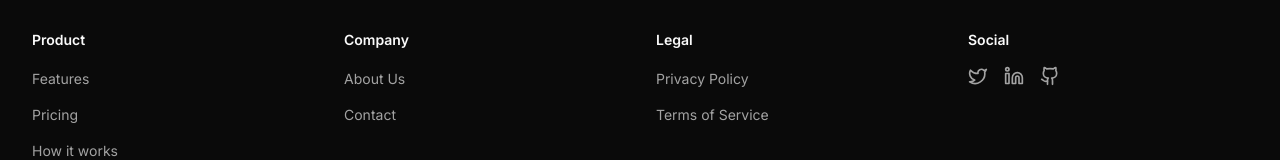
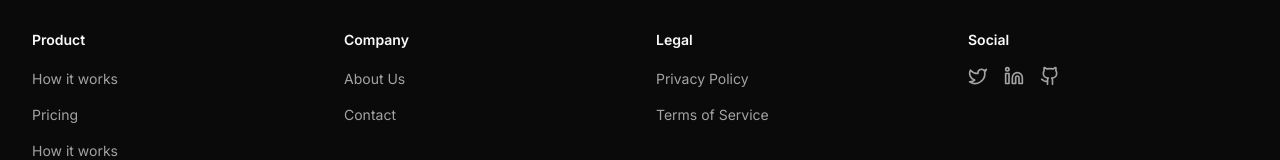
Before and after one commit to faheeemm/proofly, a Next.js app: page / in a window 1280 px wide. Shown: the part 1586-1746 px from the top of the page. Built offline with nearby package versions, Linux system fonts and the light colour scheme; no server answers.

Commit message:
fix: update footer link from 'Features' to 'How it works'

```diff
--- a/components/footer.tsx
+++ b/components/footer.tsx
@@ -10,8 +10,8 @@ export function Footer() {
             <h3 className="text-sm font-semibold mb-4">Product</h3>
             <ul className="space-y-3">
               <li>
-                <Link href="/features" className="text-sm text-muted-foreground hover:text-foreground">
-                  Features
+                <Link href="/how-it-works" className="text-sm text-muted-foreground hover:text-foreground">
+                  How it works
                 </Link>
               </li>
               <li>
```
